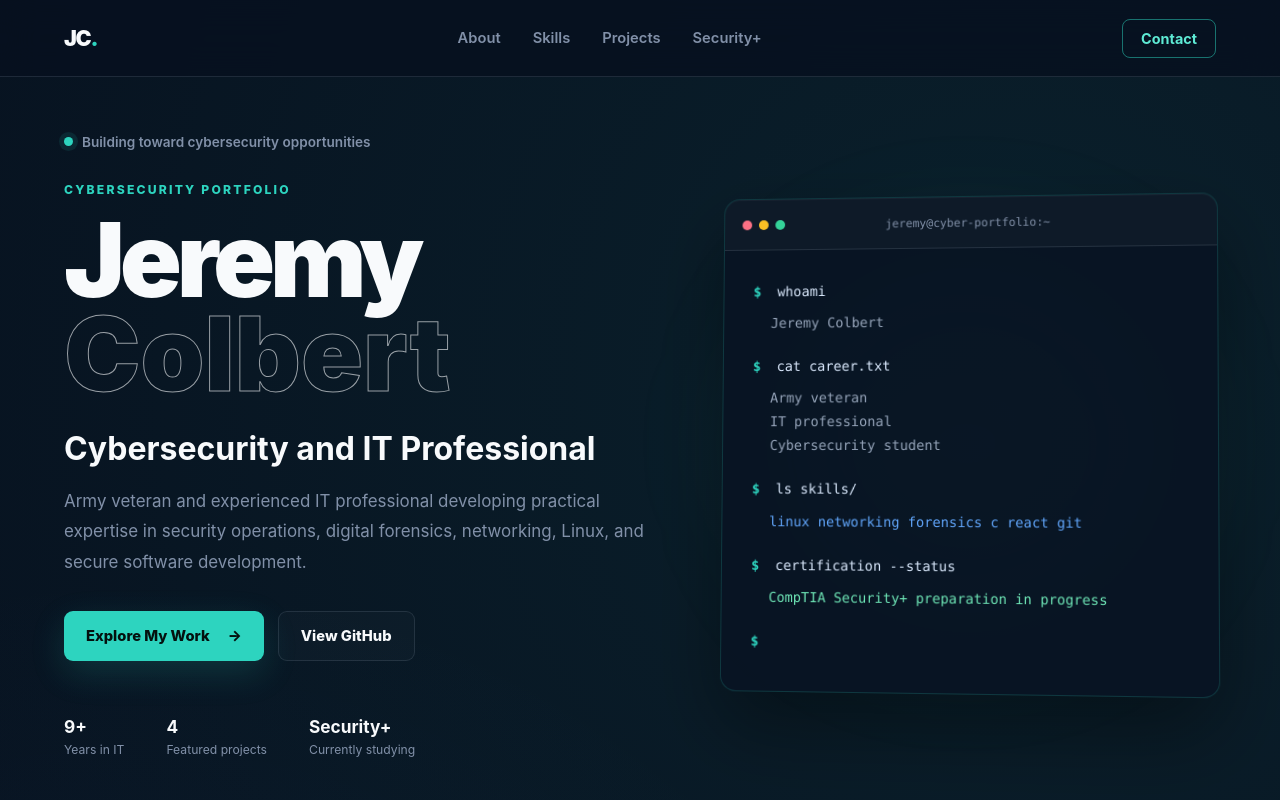
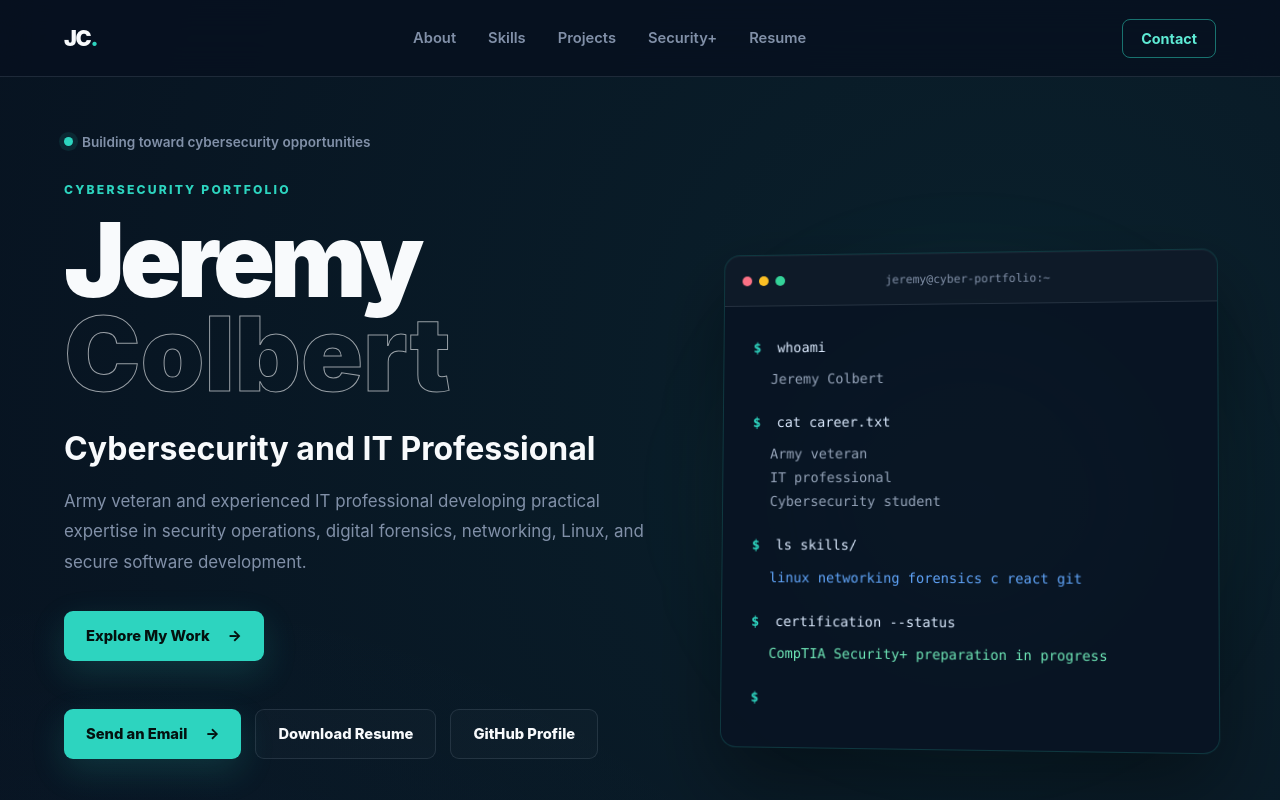
Before and after one commit to jeme4123/cybersecurity-portfolio, a React (Vite) app: page / in a window 1280 px wide. Shown: the top 800 px of the page. Built offline with nearby package versions, Linux system fonts and the light colour scheme.

Commit message:
Fix resume download link

```diff
--- a/src/pages/Home.jsx
+++ b/src/pages/Home.jsx
@@ -98,6 +98,14 @@ function Home() {
             <a href="#skills">Skills</a>
             <a href="#projects">Projects</a>
             <a href="#certification">Security+</a>
+
+            <a
+              href="Jeremy-Colbert-Resume.pdf"
+              target="_blank"
+              rel="noreferrer"
+            >
+                Resume
+            </a>
           </div>
 
           <a className="navButton" href="#contact">
@@ -135,13 +143,29 @@ function Home() {
                 <span aria-hidden="true">→</span>
               </a>
 
+            <div className="contactButtons">
+              <a className="primaryButton" href="mailto:jeme41@gmail.com">
+                  Send an Email
+                  <span aria-hidden="true">→</span>
+                </a>
+
+                <a
+                  className="secondaryButton"
+                  href="/Jeremy-Colbert-Resume.pdf"
+                  download="Jeremy-Colbert-Resume.pdf"
+                >
+
+                 Download Resume
+                </a>
+
                 <a
                   className="secondaryButton"
                   href="https://github.com/jeme4123"
                   target="_blank"
                   rel="noreferrer"
                 >
-                View GitHub
+
+                 GitHub Profile
                 </a>
             </div>
 
@@ -159,6 +183,7 @@ function Home() {
               <div>
                 <strong>Security+</strong>
                 <span>Currently studying</span>
+              </div>
               </div>
             </div>
           </div>
```
Also changed, not shown: 1 other file (tests, documents, lock files or other folders). Lines whose indentation alone changed are shown as unchanged.
